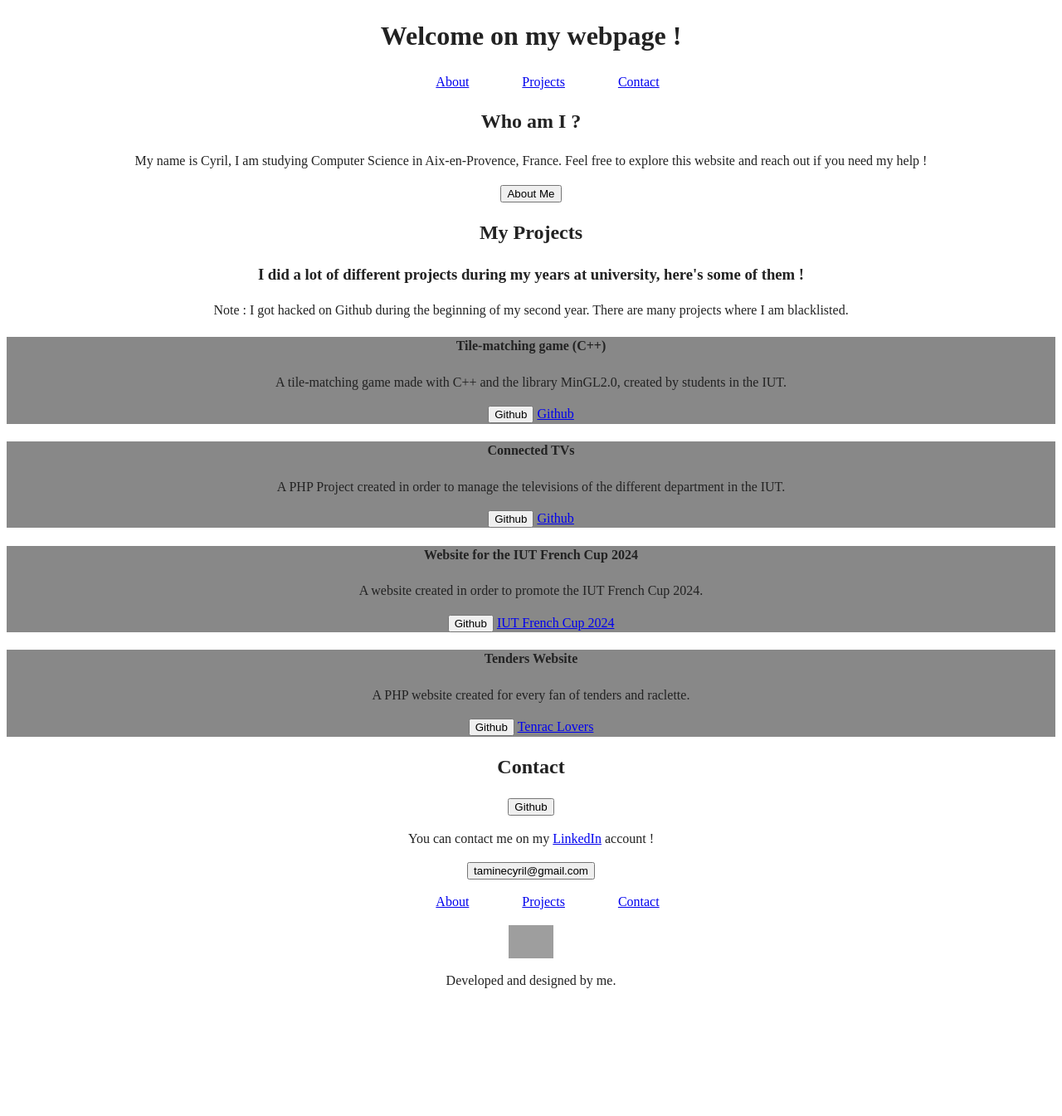
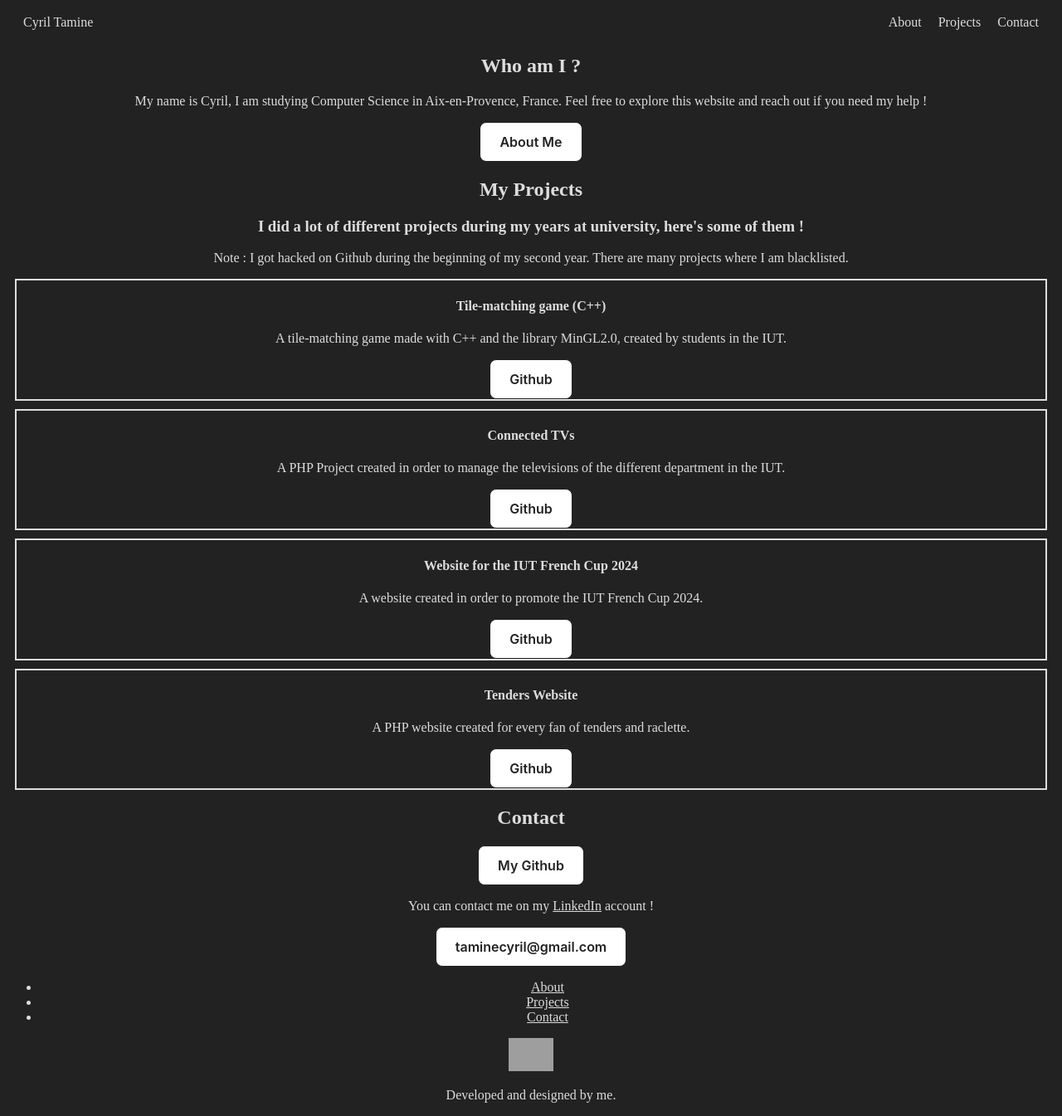
Before and after one commit to TAMINE-CYRIL/SiteWebPerso, a PHP site: page / in a window 1280 px wide. Shown: the whole page at 83% size. Before the commit the page ends 1191 px from the top, so only its background shows below. Run offline with PHP 8.4, Linux system fonts and the light colour scheme; grey boxes are pictures that could not be loaded.

Commit message:
Mise à jour de la charte graphique

```diff
--- a/css/style.css
+++ b/css/style.css
@@ -1,264 +1,96 @@
-/*! HTML5 Boilerplate v9.0.1 | MIT License | https://html5boilerplate.com/ */
-
-/* main.css 3.0.0 | MIT License | https://github.com/h5bp/main.css#readme */
-/*
- * What follows is the result of much research on cross-browser styling.
- * Credit left inline and big thanks to Nicolas Gallagher, Jonathan Neal,
- * Kroc Camen, and the H5BP dev community and team.
- */
-
-/* ==========================================================================
-   Base styles: opinionated defaults
-   ========================================================================== */
-
-html {
-  color: #222;
-  font-size: 1em;
-  line-height: 1.4;
-}
-
-/*
- * Remove text-shadow in selection highlight:
- * https://twitter.com/miketaylr/status/12228805301
- *
- * Customize the background color to match your design.
- */
-
-::-moz-selection {
-  background: #b3d4fc;
-  text-shadow: none;
-}
-
-::selection {
-  background: #b3d4fc;
-  text-shadow: none;
-}
-
-/*
- * A better looking default horizontal rule
- */
-
-hr {
-  display: block;
-  height: 1px;
-  border: 0;
-  border-top: 1px solid #ccc;
-  margin: 1em 0;
-  padding: 0;
-}
-
-/*
- * Remove the gap between audio, canvas, iframes,
- * images, videos and the bottom of their containers:
- * https://github.com/h5bp/html5-boilerplate/issues/440
- */
-
-audio,
-canvas,
-iframe,
-img,
-svg,
-video {
-  vertical-align: middle;
-}
-
-/*
- * Remove default fieldset styles.
- */
-
-fieldset {
-  border: 0;
-  margin: 0;
-  padding: 0;
-}
-
-/*
- * Allow only vertical resizing of textareas.
- */
-
-textarea {
-  resize: vertical;
-}
-
-/* ==========================================================================
-   Author's custom styles
-   ========================================================================== */
-
-/* ==========================================================================
-   Helper classes
-   ========================================================================== */
-
-/*
- * Hide visually and from screen readers
- */
-
-.hidden,
-[hidden] {
-  display: none !important;
-}
-
-/*
- * Hide only visually, but have it available for screen readers:
- * https://snook.ca/archives/html_and_css/hiding-content-for-accessibility
- *
- * 1. For long content, line feeds are not interpreted as spaces and small width
- *    causes content to wrap 1 word per line:
- *    https://medium.com/@jessebeach/beware-smushed-off-screen-accessible-text-5952a4c2cbfe
- */
-
-.visually-hidden {
-  border: 0;
-  clip: rect(0, 0, 0, 0);
-  height: 1px;
-  margin: -1px;
-  overflow: hidden;
-  padding: 0;
-  position: absolute;
-  white-space: nowrap;
-  width: 1px;
-  /* 1 */
-}
-
-/*
- * Extends the .visually-hidden class to allow the element
- * to be focusable when navigated to via the keyboard:
- * https://www.drupal.org/node/897638
- */
-
-.visually-hidden.focusable:active,
-.visually-hidden.focusable:focus {
-  clip: auto;
-  height: auto;
-  margin: 0;
-  overflow: visible;
-  position: static;
-  white-space: inherit;
-  width: auto;
-}
-
-/*
- * Hide visually and from screen readers, but maintain layout
- */
-
-.invisible {
-  visibility: hidden;
-}
-
-/*
- * Clearfix: contain floats
- *
- * The use of `table` rather than `block` is only necessary if using
- * `::before` to contain the top-margins of child elements.
- */
-
-.clearfix::before,
-.clearfix::after {
-  content: "";
-  display: table;
-}
-
-.clearfix::after {
-  clear: both;
-}
-
-/* ==========================================================================
-   EXAMPLE Media Queries for Responsive Design.
-   These examples override the primary ('mobile first') styles.
-   Modify as content requires.
-   ========================================================================== */
-
-@media only screen and (min-width: 35em) {
-  /* Style adjustments for viewports that meet the condition */
-}
-
-@media print,
-  (-webkit-min-device-pixel-ratio: 1.25),
-  (min-resolution: 1.25dppx),
-  (min-resolution: 120dpi) {
-  /* Style adjustments for high resolution devices */
-}
-
-/* ==========================================================================
-   Print styles.
-   Inlined to avoid the additional HTTP request:
-   https://www.phpied.com/delay-loading-your-print-css/
-   ========================================================================== */
-
-@media print {
-  *,
-  *::before,
-  *::after {
-    background: #fff !important;
-    color: #000 !important;
-    /* Black prints faster */
-    box-shadow: none !important;
-    text-shadow: none !important;
-  }
-
-  a,
-  a:visited {
-    text-decoration: underline;
-  }
-
-  a[href]::after {
-    content: " (" attr(href) ")";
-  }
-
-  abbr[title]::after {
-    content: " (" attr(title) ")";
-  }
-
-  /*
-   * Don't show links that are fragment identifiers,
-   * or use the `javascript:` pseudo protocol
-   */
-  a[href^="#"]::after,
-  a[href^="javascript:"]::after {
-    content: "";
-  }
-
-  pre {
-    white-space: pre-wrap !important;
-  }
-
-  pre,
-  blockquote {
-    border: 1px solid #999;
-    page-break-inside: avoid;
-  }
-
-  tr,
-  img {
-    page-break-inside: avoid;
-  }
-
-  p,
-  h2,
-  h3 {
-    orphans: 3;
-    widows: 3;
-  }
-
-  h2,
-  h3 {
-    page-break-after: avoid;
-  }
-
-}
-
 .logo{
   height: 40px;
 }
 
-li{
-  display: inline;
-  margin: 30px;
-}
+
 
 body{
   text-align: center;
+  background: #222222;
+}
+p, h1, h2, h3, h4, a, li{
+  color: #DDDDDD;
 }
 
+
+.navbar {
+  display: flex;
+  justify-content: space-between;
+  align-items: center;
+  padding: 10px;
+
+}
+
+.navbar ul {
+  display: flex;
+  list-style: none;
+  margin: 0;
+  padding: 0;
+  width: 100%;
+}
+
+.navbar ul a {
+  text-decoration: none;
+
+  margin: 0 10px;
+}
+
+.navbar ul .left {
+  margin-right: auto;
+}
+
+.navbar ul li {
+  display: inline-block;
+}
+
+
+
+
 .project{
-  background: #888888;
+  border: 2px solid #DDDDDD;
+  margin: 10px;
 }
+
+
+button {
+  background-color: #FFFFFF;
+  border: 1px solid #222222;
+  border-radius: 8px;
+  box-sizing: border-box;
+  color: #222222;
+  cursor: pointer;
+  display: inline-block;
+  font-family: Circular,-apple-system,BlinkMacSystemFont,Roboto,"Helvetica Neue",sans-serif;
+  font-size: 16px;
+  font-weight: 600;
+  line-height: 20px;
+  margin: 0;
+  outline: none;
+  padding: 13px 23px;
+  position: relative;
+  text-align: center;
+  text-decoration: none;
+  touch-action: manipulation;
+  transition: box-shadow .2s,-ms-transform .1s,-webkit-transform .1s,transform .1s;
+  user-select: none;
+  -webkit-user-select: none;
+  width: auto;
+}
+
+button:focus-visible {
+    box-shadow: #222222 0 0 0 2px, rgba(255, 255, 255, 0.8) 0 0 0 4px;
+    transition: box-shadow .2s;
+  }
+
+button:active {
+    background-color: #F7F7F7;
+    border-color: #000000;
+    transform: scale(.96);
+  }
+
+button:disabled {
+    border-color: #DDDDDD;
+    color: #DDDDDD;
+    cursor: not-allowed;
+    opacity: 1;
+  }
--- a/index.html
+++ b/index.html
@@ -12,10 +12,11 @@
 
 <body>
 
-<h1>Welcome on my webpage !</h1>
 
-<section>
+
+<section class="navbar" id="navbar">
   <ul>
+    <a href="index.html#navbar" class="left"><li>Cyril Tamine</li></a>
     <a href="index.html#about"><li>About</li></a>
     <a href="index.html#project"><li>Projects</li></a>
     <a href="index.html#contact"><li>Contact</li></a>
@@ -40,39 +41,32 @@
   <section class="project">
     <h4>Tile-matching game (C++)</h4>
     <p> A tile-matching game made with C++ and the library MinGL2.0, created by students in the IUT.</p>
-    <button>Github</button>
-    <a href="https://github.com/RIGAT-Pierre-andre-2326090par/SAECandyCrush">Github</a>
+    <a href="https://github.com/RIGAT-Pierre-andre-2326090par/SAECandyCrush"><button>Github</button></a>
   </section>
 
   <section class="project">
     <h4>Connected TVs</h4>
     <p> A PHP Project created in order to manage the televisions of the different department in the IUT.</p>
-    <button>Github</button>
-
-    <a href="https://github.com/ODERZO-Flavio-2326083b/SAE_TV_CONNECTEES">Github</a>
+    <a href="https://github.com/ODERZO-Flavio-2326083b/SAE_TV_CONNECTEES"><button>Github</button></a>
   </section>
 
   <section class="project">
     <h4>Website for the IUT French Cup 2024</h4>
     <p> A website created in order to promote the IUT French Cup 2024.</p>
-    <button>Github</button>
-
-    <a href="https://github.com/RIGAT-Pierre-andre-2326090par/SAEBesoin">IUT French Cup 2024</a>
+    <a href="https://github.com/RIGAT-Pierre-andre-2326090par/SAEBesoin"><button>Github</button></a>
   </section>
 
   <section class="project">
     <h4>Tenders Website</h4>
     <p>A PHP website created for every fan of tenders and raclette.</p>
-    <button>Github</button>
-
-    <a href="https://github.com/RIGAT-Pierre-andre-2326090par/Projet-Php_R3.01">Tenrac Lovers</a>
+    <a href="https://github.com/RIGAT-Pierre-andre-2326090par/Projet-Php_R3.01"><button>Github</button></a>
   </section>
 </section>
 
 
 <section class="part" id="contact">
   <h2>Contact</h2>
-  <button>Github</button>
+  <a href="https://github.com/Xanooo"><button>My Github</button></a>
 
   <p>You can contact me on my <a href="https://www.linkedin.com/in/cyril-tamine-9068642b4/">LinkedIn</a> account !</p>
   <button>taminecyril@gmail.com</button>
```
